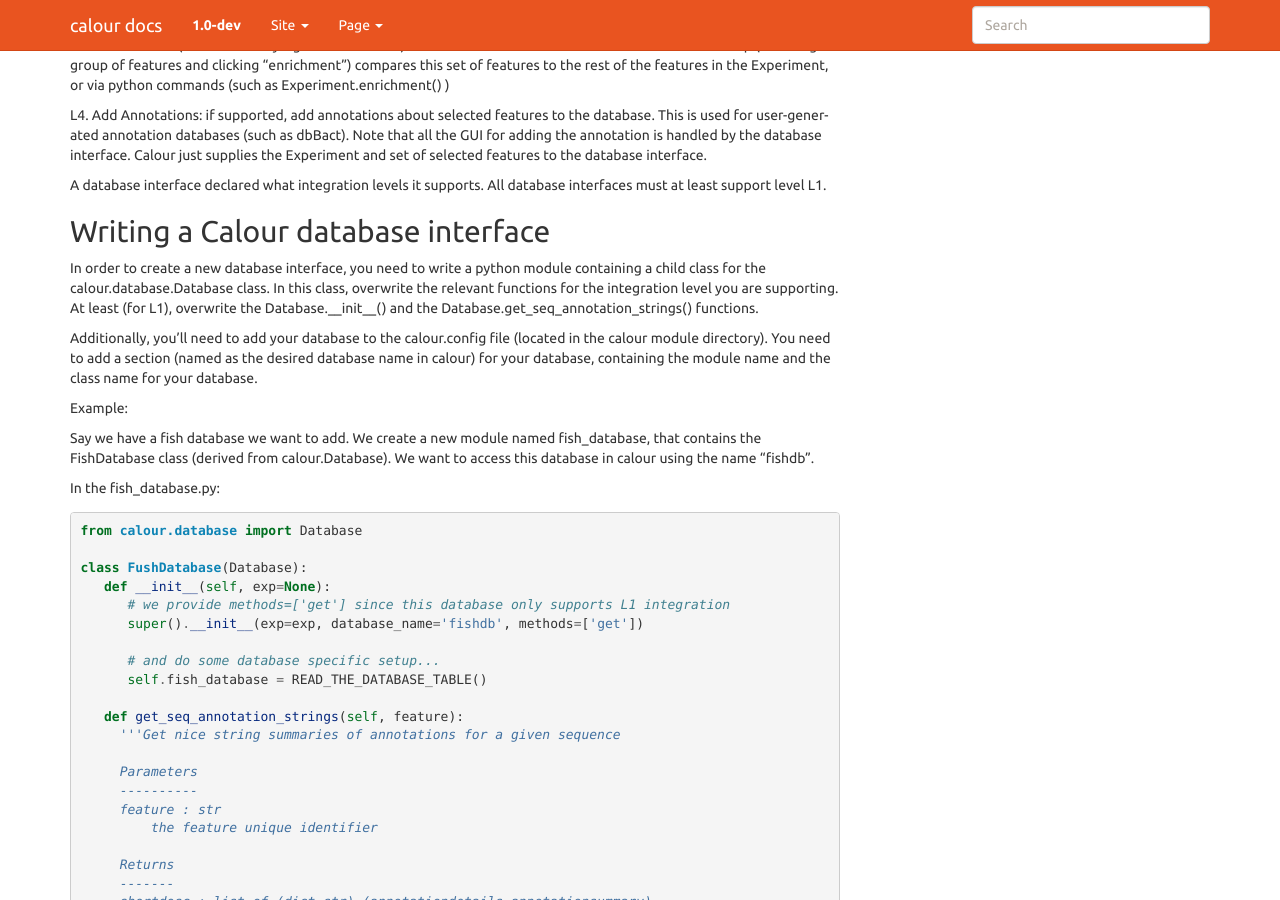
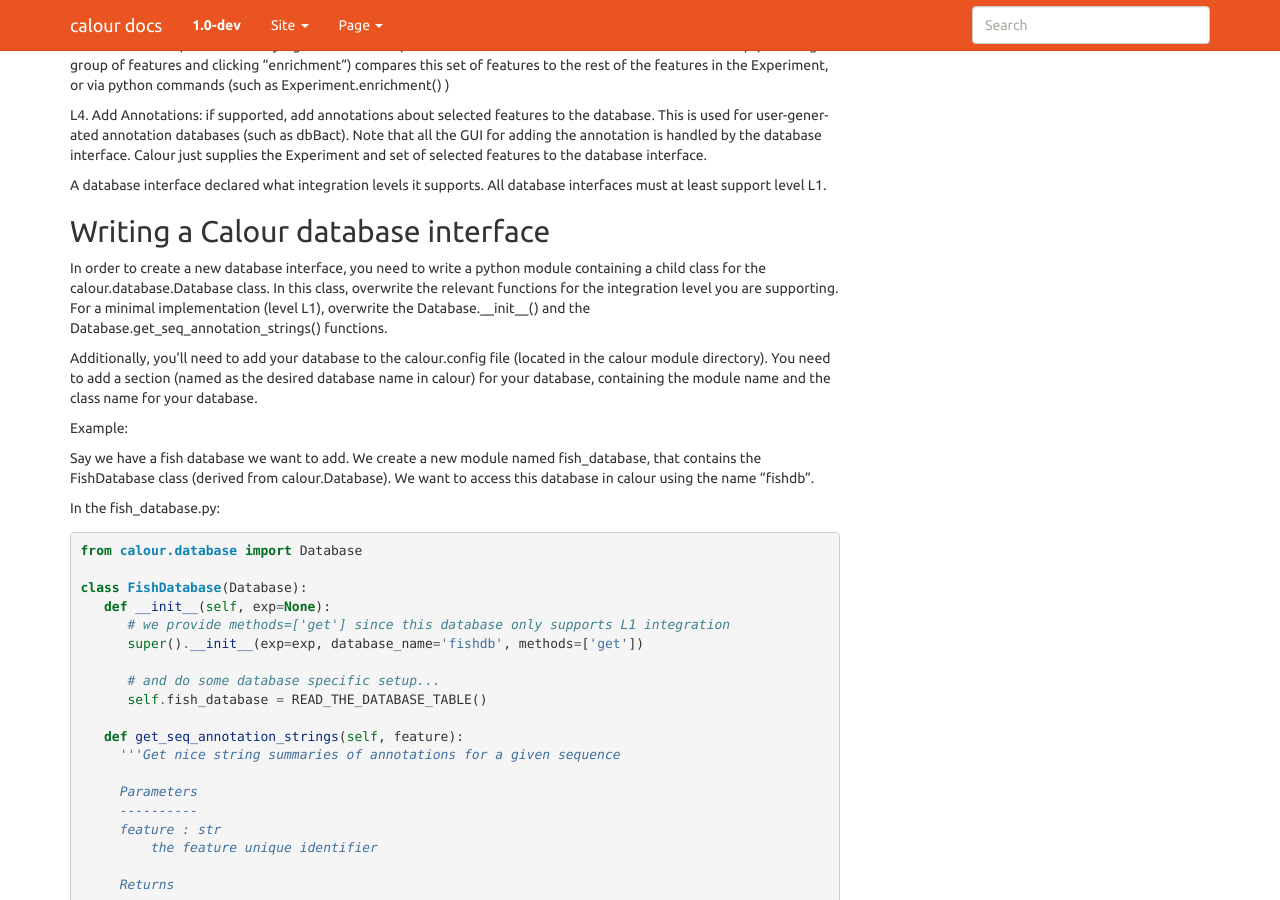
Before and after one commit to biocore/calour, a Sphinx documentation site: the page built from doc/source/database_interface.rst, in a window 1280 px wide and 900 px high, scrolled down 781 px. Built offline with Sphinx 7.4.7, drawn with Linux system fonts in a browser that asks for light colours; pages that are not in the unit, such as notebooks, are missing from menus; the version number is read from the project's files by our own code.

Commit message:
support new database interface creation

```diff
--- a/doc/source/database_interface.rst
+++ b/doc/source/database_interface.rst
@@ -33,7 +33,7 @@ A database interface declared what integration levels it supports. All database
 
 Writing a Calour database interface
 -----------------------------------
-In order to create a new database interface, you need to write a python module containing a child class for the calour.database.Database class. In this class, overwrite the relevant functions for the integration level you are supporting. At least (for L1), overwrite the Database.__init__() and the Database.get_seq_annotation_strings() functions.
+In order to create a new database interface, you need to write a python module containing a child class for the calour.database.Database class. In this class, overwrite the relevant functions for the integration level you are supporting. For a minimal implementation (level L1), overwrite the Database.__init__() and the Database.get_seq_annotation_strings() functions.
 
 Additionally, you'll need to add your database to the calour.config file (located in the calour module directory). You need to add a section (named as the desired database name in calour) for your database, containing the module name and the class name for your database.
 
@@ -47,7 +47,7 @@ In the fish_database.py:
 
    from calour.database import Database
 
-   class FushDatabase(Database):
+   class FishDatabase(Database):
       def __init__(self, exp=None):
          # we provide methods=['get'] since this database only supports L1 integration
          super().__init__(exp=exp, database_name='fishdb', methods=['get'])
```
